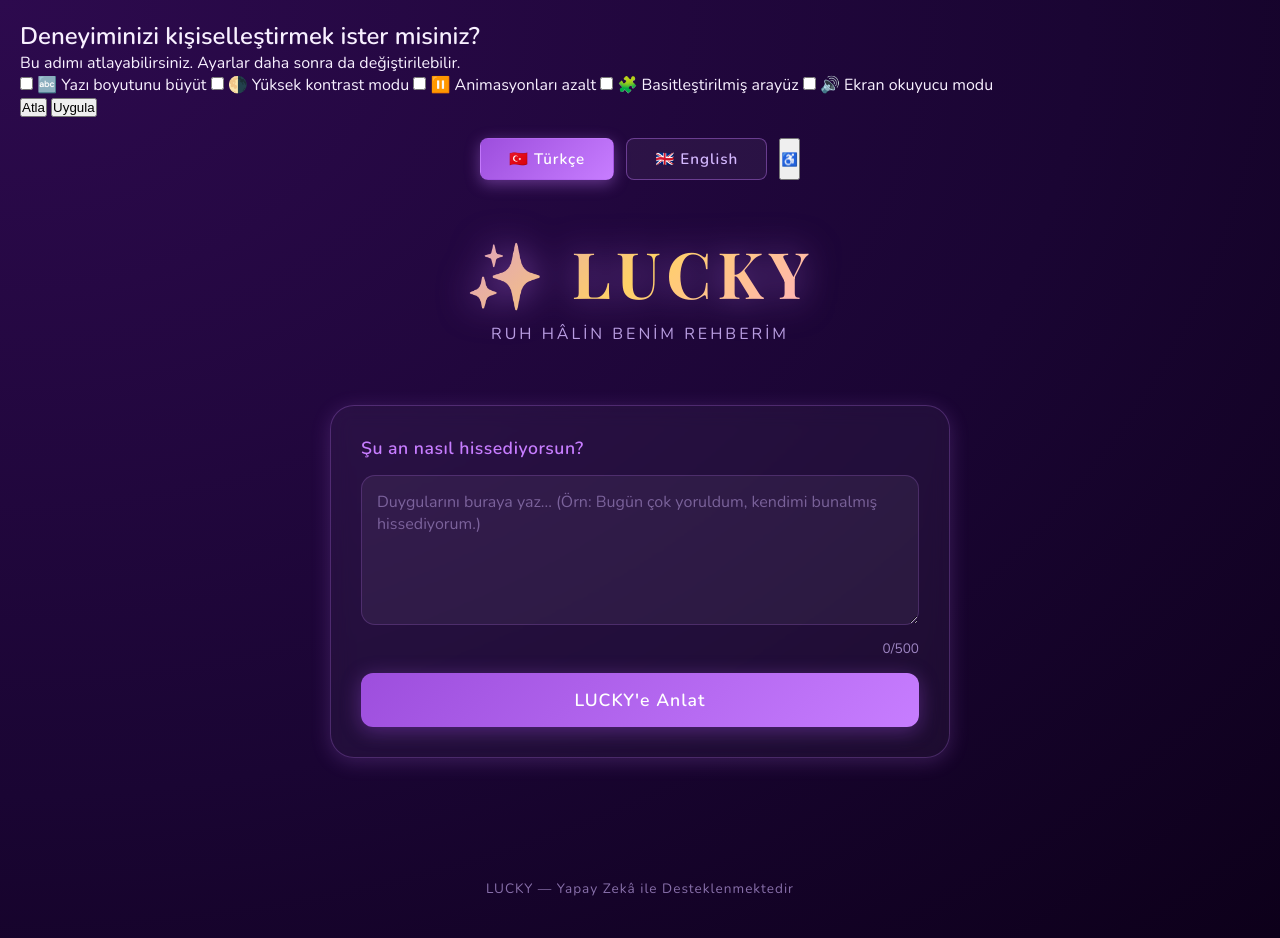
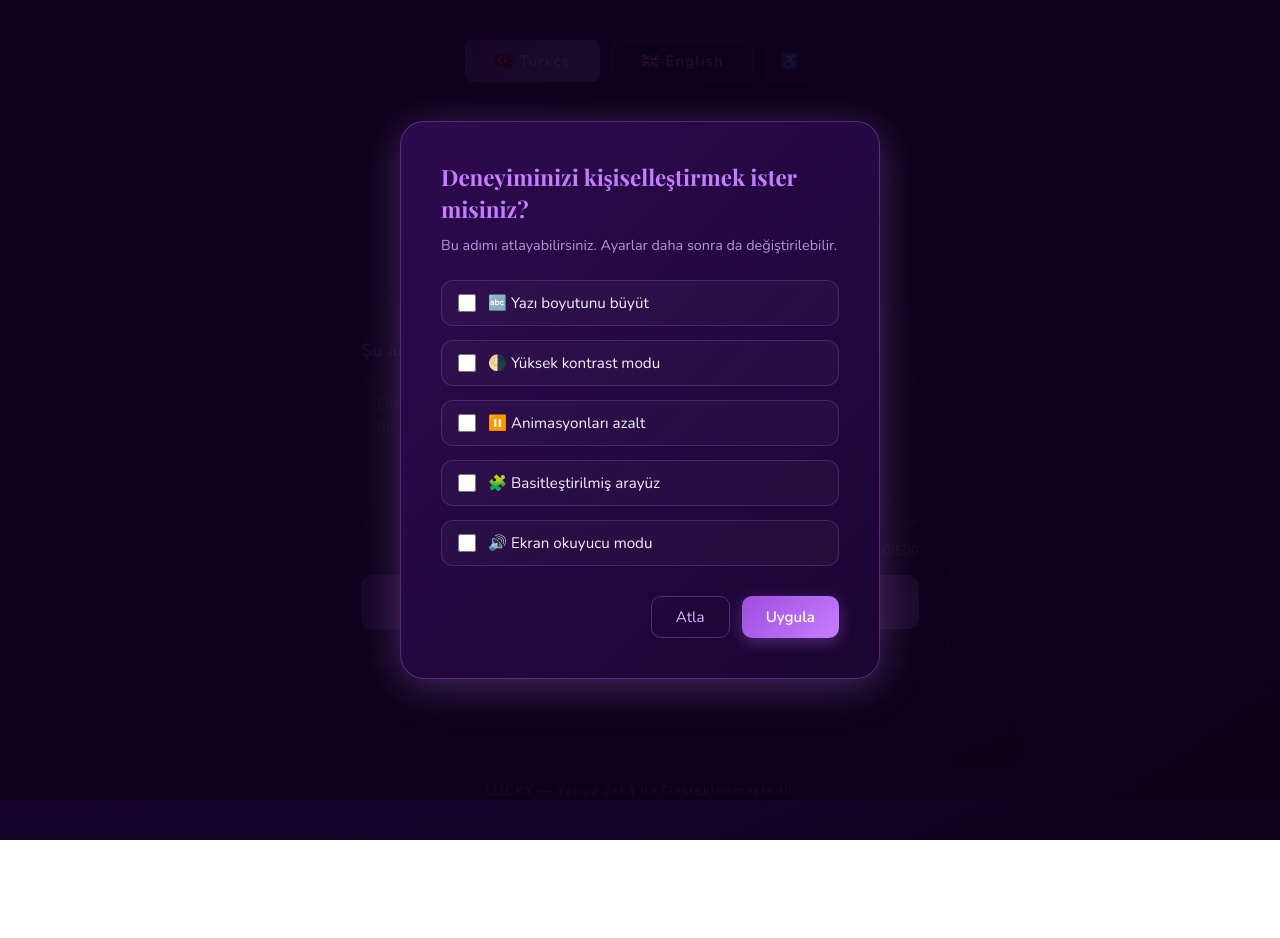
Before and after one commit to nehirtunca/lucky, a plain HTML site: page index.html in a window 1280 px wide. After the commit the page ends 840 px from the top, so only its background shows below. Drawn offline with nearby package versions, Linux system fonts and the light colour scheme; a web font is replaced by a local one.

Commit message:
Refactor style.css for improved accessibility and structure

```diff
--- a/style.css
+++ b/style.css
@@ -20,7 +20,47 @@
     --white: #ffffff;
     --shadow: 0 4px 20px rgba(199, 125, 255, 0.2);
     --shadow-lg: 0 8px 35px rgba(199, 125, 255, 0.35);
-    --glow: 0 0 20px rgba(199, 125, 255, 0.5);
+    --font-size-base: 1rem;
+}
+
+/* Erişilebilirlik Sınıfları */
+body.large-font { --font-size-base: 1.25rem; }
+body.large-font p,
+body.large-font label,
+body.large-font button,
+body.large-font textarea { font-size: var(--font-size-base) !important; }
+
+body.high-contrast {
+    --primary-bg: #000000;
+    --secondary-bg: #111111;
+    --text-dark: #ffffff;
+    --text-light: #ffffff;
+    --accent-1: #ffff00;
+    --accent-2: #ffff00;
+    --accent-3: #ffff00;
+}
+
+body.reduce-motion * {
+    animation: none !important;
+    transition: none !important;
+}
+
+body.simple-ui .result-card {
+    border-radius: 8px;
+    backdrop-filter: none;
+    background: rgba(255,255,255,0.08);
+}
+
+body.simple-ui .logo {
+    filter: none;
+    background: none;
+    -webkit-text-fill-color: var(--accent-1);
+}
+
+body.screen-reader * {
+    letter-spacing: 0.5px;
+    line-height: 1.8;
+    word-spacing: 2px;
 }
 
 body {
@@ -42,10 +82,125 @@
     z-index: 1;
 }
 
+/* Modal */
+.modal-overlay {
+    position: fixed;
+    top: 0; left: 0;
+    width: 100%; height: 100%;
+    background: rgba(13, 0, 26, 0.92);
+    display: flex;
+    align-items: center;
+    justify-content: center;
+    z-index: 1000;
+    animation: fadeIn 0.3s ease;
+}
+
+.modal-box {
+    background: linear-gradient(135deg, #2d0a4e, #1a0533);
+    border: 1px solid rgba(199, 125, 255, 0.3);
+    border-radius: 24px;
+    padding: 40px;
+    max-width: 480px;
+    width: 90%;
+    box-shadow: 0 8px 40px rgba(199, 125, 255, 0.3);
+    animation: slideUp 0.4s ease;
+}
+
+.modal-box h2 {
+    font-family: 'Playfair Display', serif;
+    font-size: 1.4rem;
+    color: var(--accent-1);
+    margin-bottom: 10px;
+    line-height: 1.4;
+}
+
+.modal-subtitle {
+    font-size: 0.9rem;
+    color: var(--text-light);
+    margin-bottom: 25px;
+    opacity: 0.8;
+}
+
+.accessibility-options {
+    display: flex;
+    flex-direction: column;
+    gap: 14px;
+    margin-bottom: 30px;
+}
+
+.acc-option {
+    display: flex;
+    align-items: center;
+    gap: 12px;
+    cursor: pointer;
+    padding: 12px 16px;
+    border-radius: 12px;
+    border: 1px solid rgba(199, 125, 255, 0.2);
+    background: rgba(255,255,255,0.03);
+    transition: all 0.2s ease;
+    color: var(--text-dark);
+    font-size: 0.95rem;
+}
+
+.acc-option:hover {
+    background: rgba(199, 125, 255, 0.1);
+    border-color: var(--accent-1);
+}
+
+.acc-option input[type="checkbox"] {
+    width: 18px;
+    height: 18px;
+    accent-color: var(--accent-1);
+    cursor: pointer;
+}
+
+.modal-buttons {
+    display: flex;
+    gap: 12px;
+    justify-content: flex-end;
+}
+
+.modal-skip {
+    padding: 10px 24px;
+    border-radius: 10px;
+    border: 1px solid rgba(199, 125, 255, 0.3);
+    background: transparent;
+    color: var(--text-light);
+    font-family: 'Nunito', sans-serif;
+    font-size: 0.95rem;
+    cursor: pointer;
+    transition: all 0.2s ease;
+}
+
+.modal-skip:hover {
+    background: rgba(199, 125, 255, 0.1);
+    color: var(--accent-1);
+}
+
+.modal-apply {
+    padding: 10px 24px;
+    border-radius: 10px;
+    border: none;
+    background: linear-gradient(135deg, var(--accent-2), var(--accent-1));
+    color: var(--white);
+    font-family: 'Nunito', sans-serif;
+    font-size: 0.95rem;
+    font-weight: 700;
+    cursor: pointer;
+    transition: all 0.2s ease;
+    box-shadow: 0 4px 15px rgba(199, 125, 255, 0.3);
+}
+
+.modal-apply:hover {
+    transform: translateY(-2px);
+    box-shadow: 0 6px 20px rgba(199, 125, 255, 0.5);
+}
+
 /* Dil Seçici */
 .lang-selector {
     display: flex;
     justify-content: center;
+    align-items: center;
     gap: 12px;
     padding: 20px 0 10px;
 }
@@ -76,6 +231,23 @@
     border-color: transparent;
     color: var(--white);
     box-shadow: 0 4px 15px rgba(199, 125, 255, 0.4);
+}
+
+.acc-settings-btn {
+    padding: 10px 14px;
+    border-radius: 8px;
+    border: 1.5px solid rgba(199, 125, 255, 0.4);
+    background: rgba(255, 255, 255, 0.05);
+    color: var(--text-light);
+    font-size: 1rem;
+    cursor: pointer;
+    transition: all 0.3s ease;
+}
+
+.acc-settings-btn:hover {
+    background: rgba(199, 125, 255, 0.15);
+    border-color: var(--accent-1);
+    transform: translateY(-2px);
 }
 
 /* Header */
```
